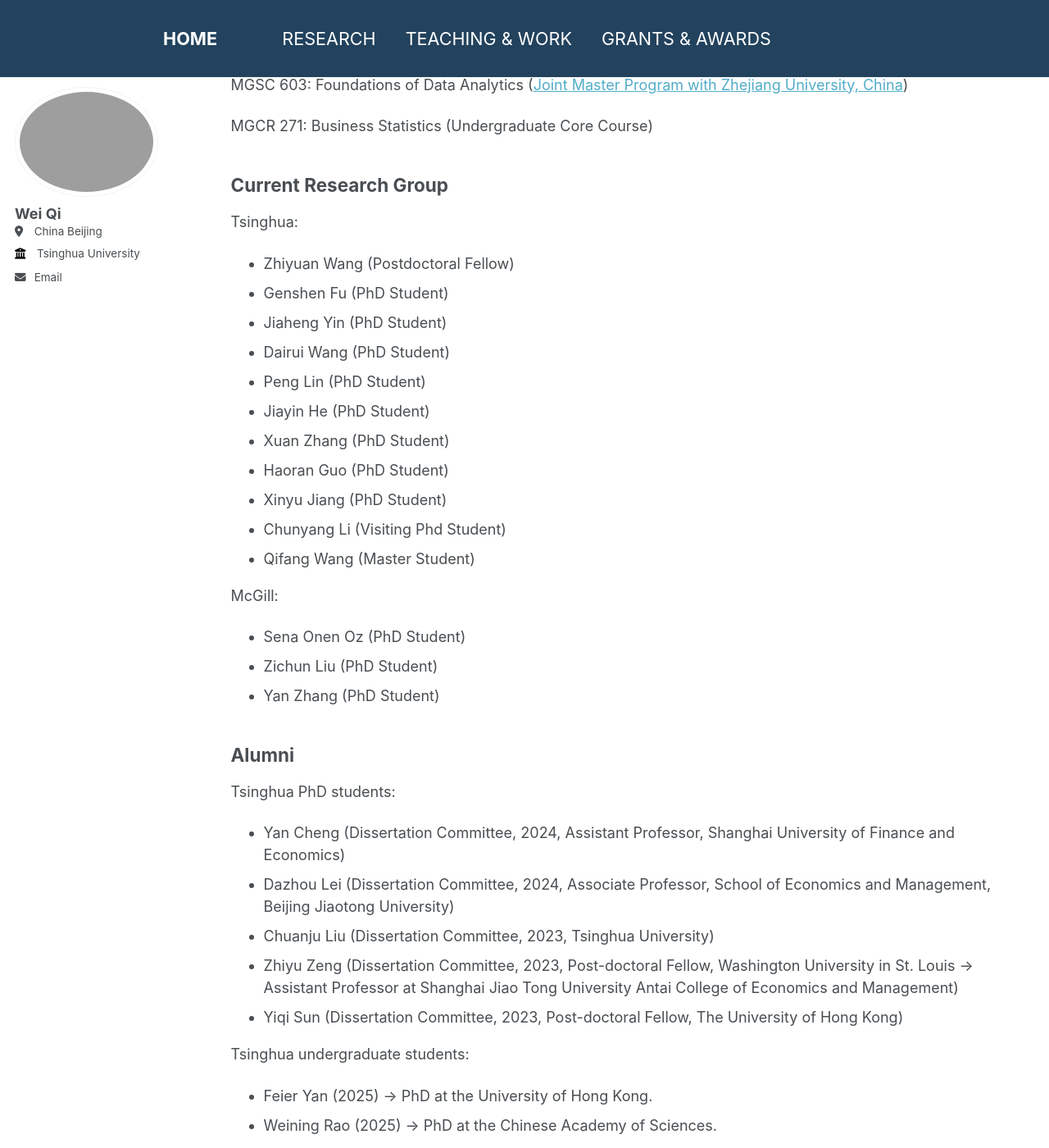
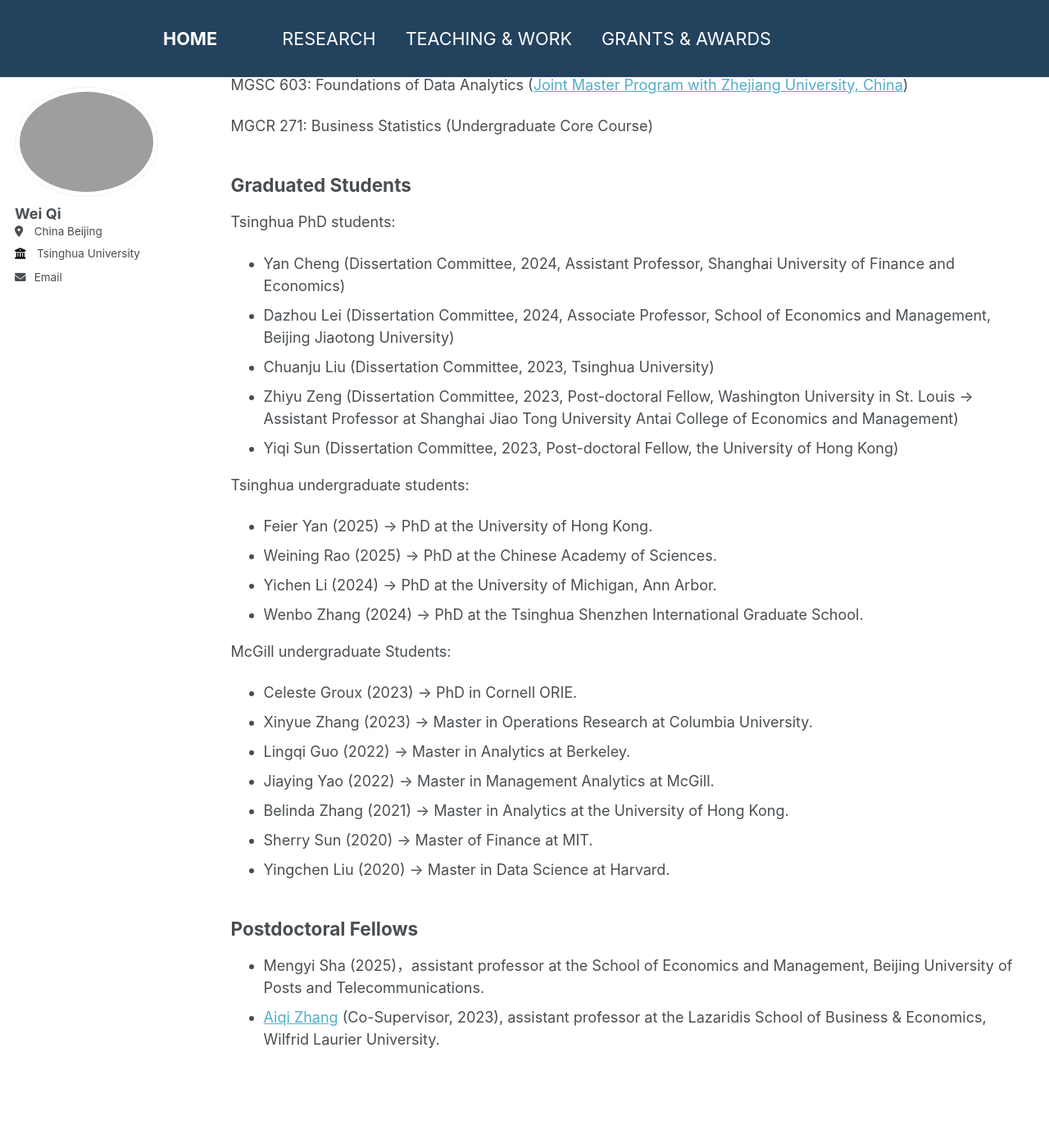
Before and after one commit to wei-qi-home/wei-qi-home.github.io, a Jekyll site: the page built from _pages/teaching.md, in a window 1280 px wide and 1400 px high, scrolled down 526 px. Shown: the whole window at 82% size. Built offline with Jekyll 4.4.1, drawn with Linux system fonts in a browser that asks for light colours; some of the changed text lies outside the part shown.

Commit message:
Update teaching.md

```diff
--- a/_pages/teaching.md
+++ b/_pages/teaching.md
@@ -26,35 +26,14 @@ MGSC 404: Foundations of Decision Analytics ([Undergraduate Business Analytics C
 MGCR 271: Business Statistics (Undergraduate Core Course)
 
 
-Current Research Group
----
-Tsinghua:
-* Zhiyuan Wang (Postdoctoral Fellow)
-* Genshen Fu (PhD Student)
-* Jiaheng Yin (PhD Student)
-* Dairui Wang (PhD Student)
-* Peng Lin (PhD Student)
-* Jiayin He (PhD Student)
-* Xuan Zhang (PhD Student)
-* Haoran Guo (PhD Student)
-* Xinyu Jiang (PhD Student)
-* Chunyang Li (Visiting Phd Student)
-* Qifang Wang (Master Student)
-
-McGill:
-* Sena Onen Oz (PhD Student)
-* Zichun Liu (PhD Student)
-* Yan Zhang (PhD Student)
-
-
-Alumni
+Graduated Students
 ---
 Tsinghua PhD students:
 * Yan Cheng (Dissertation Committee, 2024, Assistant Professor, Shanghai University of Finance and Economics)
 * Dazhou Lei (Dissertation Committee, 2024, Associate Professor, School of Economics and Management, Beijing Jiaotong University)
 * Chuanju Liu (Dissertation Committee, 2023, Tsinghua University)
 * Zhiyu Zeng (Dissertation Committee, 2023, Post-doctoral Fellow, Washington University in St. Louis -> Assistant Professor at Shanghai Jiao Tong University Antai College of Economics and Management)
-* Yiqi Sun (Dissertation Committee, 2023, Post-doctoral Fellow, The University of Hong Kong)
+* Yiqi Sun (Dissertation Committee, 2023, Post-doctoral Fellow, the University of Hong Kong)
 
 Tsinghua undergraduate students:
 * Feier Yan (2025) -> PhD at the University of Hong Kong.
@@ -73,6 +52,7 @@ McGill undergraduate Students:
 * Yingchen Liu (2020) -> Master in Data Science at Harvard.
 
 
-Postdocs:
+Postdoctoral Fellows
+---
 * Mengyi Sha (2025)，assistant professor at the School of Economics and Management, Beijing University of Posts and Telecommunications.
-* [Aiqi Zhang](https://sites.google.com/view/aqzhang) (Co-Supervisor), assistant professor at the Lazaridis School of Business & Economics, Wilfrid Laurier University.
+* [Aiqi Zhang](https://sites.google.com/view/aqzhang) (Co-Supervisor, 2023), assistant professor at the Lazaridis School of Business & Economics, Wilfrid Laurier University.
```
